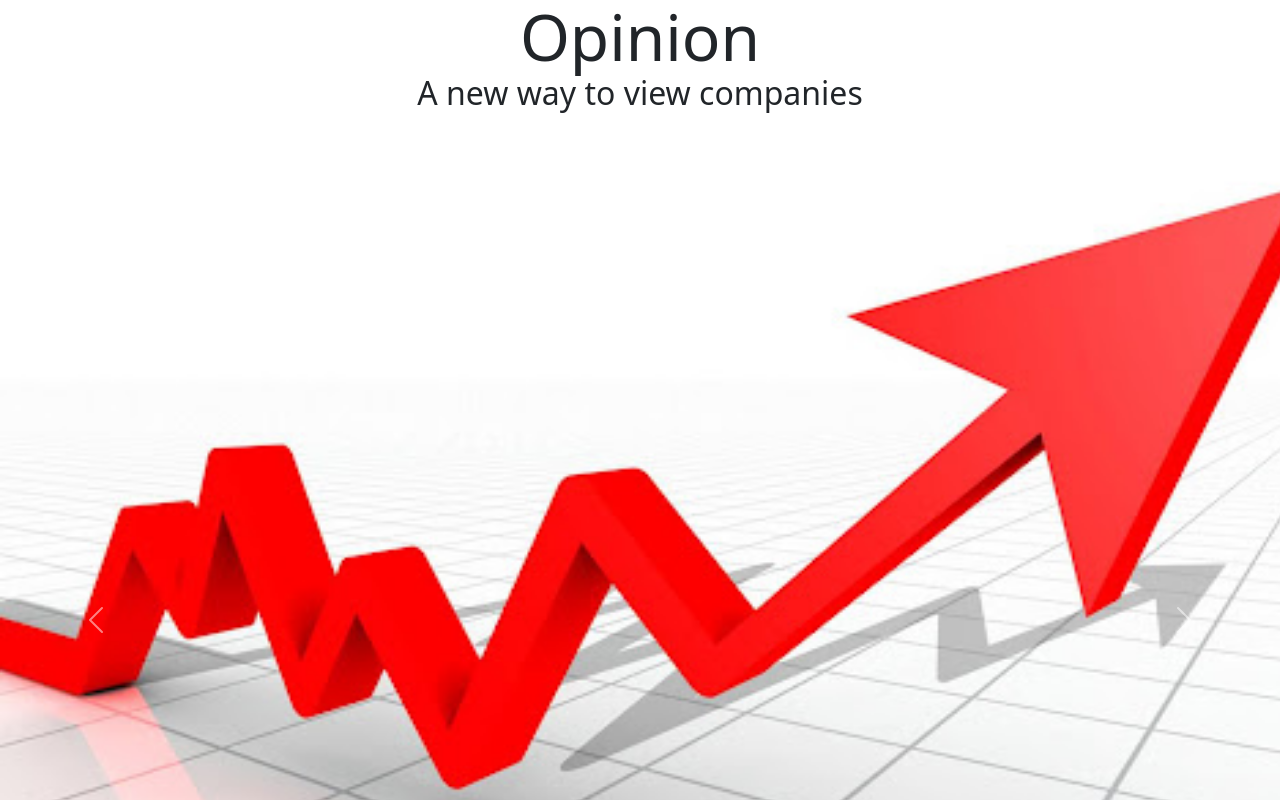
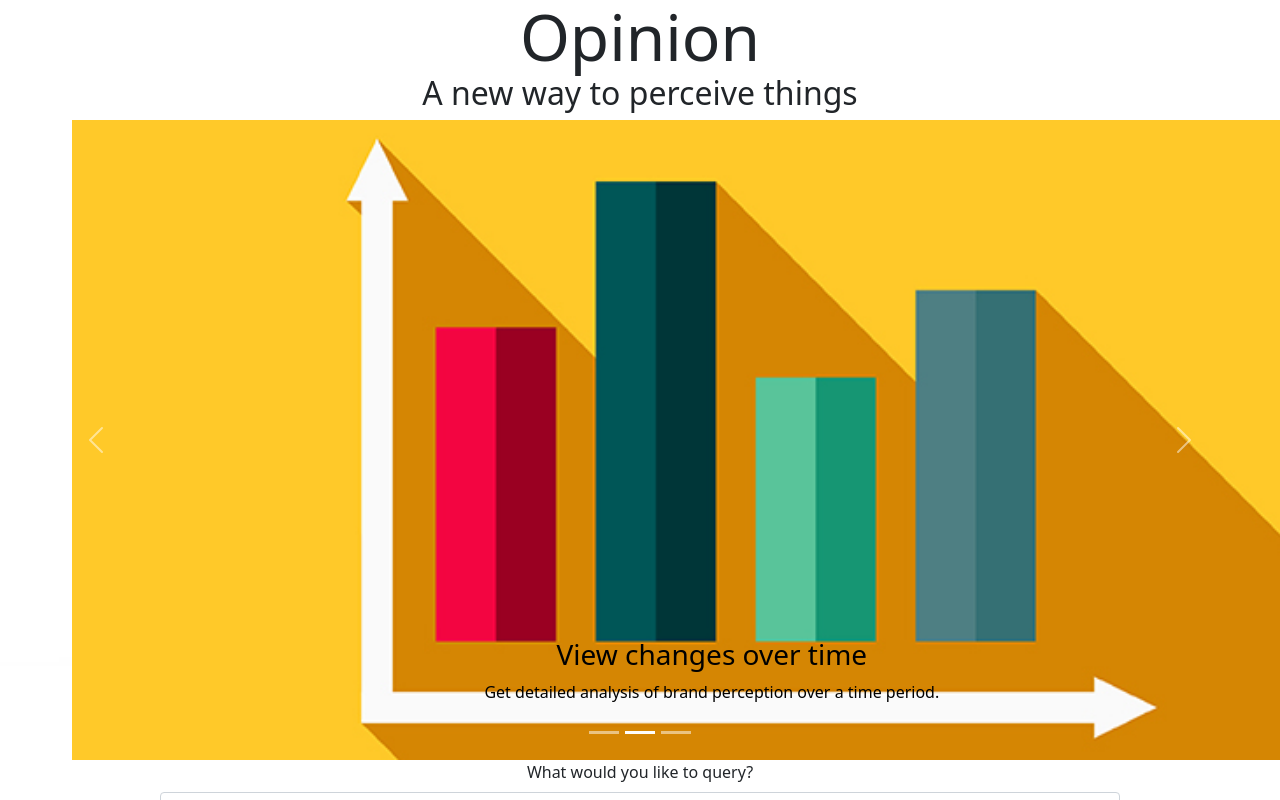
Before and after one commit to Hack-the-North-2021-Opinion/opinion, a Next.js app: page / in a window 1280 px wide. Shown: the top 800 px of the page. Built offline with nearby package versions, Linux system fonts and the light colour scheme.

Commit message:
change graph image

```diff
--- a/pages/index.js
+++ b/pages/index.js
@@ -16,9 +16,9 @@ export default function Home() {
           Opinion
         </h1>
         <h2  className = {styles.h2}>
-          A new way to view companies
+          A new way to perceive things
         </h2>
-        <Carousel>
+        <Carousel className = {styles.flexBox}>
           <Carousel.Item>
             <img
               className = {styles.carousel}
@@ -32,7 +32,7 @@ export default function Home() {
           </Carousel.Item>
           <Carousel.Item>
             <img
-            className = {styles.carousel}
+              className = {styles.carousel}
               src = "/graphs.png"
               alt = "Change over Time"
             />
--- a/styles/Home.module.css
+++ b/styles/Home.module.css
@@ -25,10 +25,15 @@
     max-height: 500px;
   }
   .carousel {
-    width:1400px;
-    height:1000px;
+    width: 100%;
+    height: auto;
+    max-height: 1000px;
     justify-content: center;
     text-align: center;
+  }
+
+  .flexBox {
+    display: flex;
   }
 
   .textColorBlack{
```
Also changed, not shown: public/graphs.png.
